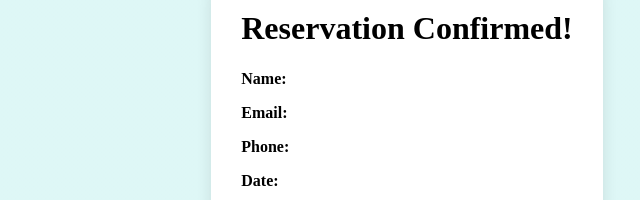
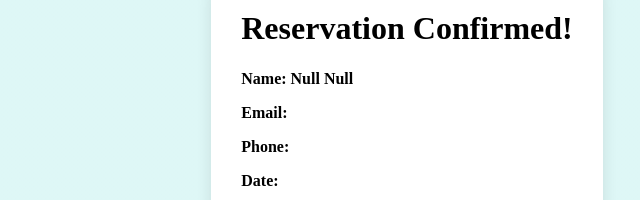
Before and after one commit to NadaMohammedB/DineRiyadh, a website: page public/confirmation.html in a window 1280 px wide. Shown: the part 588-788 px from the top of the page, 233-873 px from the left. Drawn offline with Linux system fonts and the light colour scheme.

Commit message:
edit reservation info

```diff
--- a/public/confirmation.html
+++ b/public/confirmation.html
@@ -9,10 +9,10 @@
   <script>
     document.addEventListener("DOMContentLoaded", function () {
       const params = new URLSearchParams(window.location.search);
-            document.getElementById('confirmName').textContent = params.get('firstName').value + ' ' + params.get('lastName').value;
-            document.getElementById('confirmEmail').textContent = document.getElementById("confirmEmail").value;/*params.get('email').value*/
+      document.getElementById('confirmName').textContent = params.get('firstName') + ' ' + params.get('lastName');
+      document.getElementById('confirmEmail').textContent = params.get('email');
 
-            document.getElementById('confirmPhone').textContent = params.get('phone').value;
+      document.getElementById('confirmPhone').textContent = params.get('phone');
       document.getElementById('confirmDate').textContent = params.get('date');
       document.getElementById('confirmTime').textContent = params.get('time');
       document.getElementById('confirmPeople').textContent = params.get('people');
```
Also changed, not shown: public/reserve.html (+4 -4 lines). Lines whose indentation alone changed are shown as unchanged.
